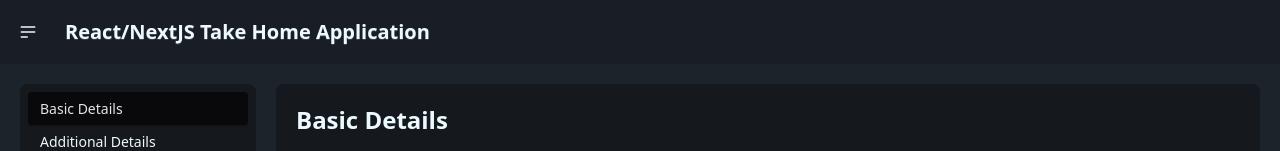
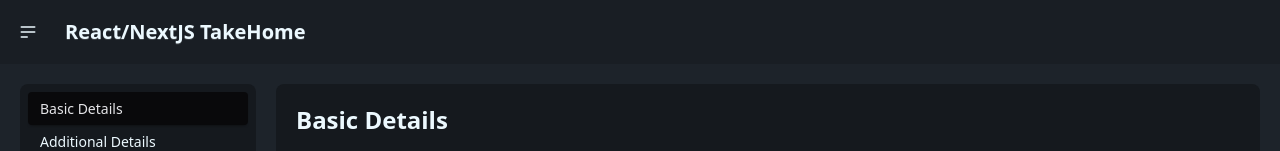
Before and after one commit to gohanko/takehomes, a Next.js app: page /user/profile/basic_details in a window 1280 px wide. Shown: the top 151 px of the page. Built offline with nearby package versions, Linux system fonts and the light colour scheme; no server answers.

Commit message:
Update navbar title

```diff
--- a/src/components/layout/navbar.tsx
+++ b/src/components/layout/navbar.tsx
@@ -36,7 +36,7 @@ export const Navbar = () => (
                     </li>
                 </ul>
             </div>
-            <a className="btn btn-ghost text-xl">React/NextJS Take Home Application</a>
+            <a className="btn btn-ghost text-xl overflow-ellipsis">React/NextJS TakeHome</a>
         </div>
     </div>
 )
```
